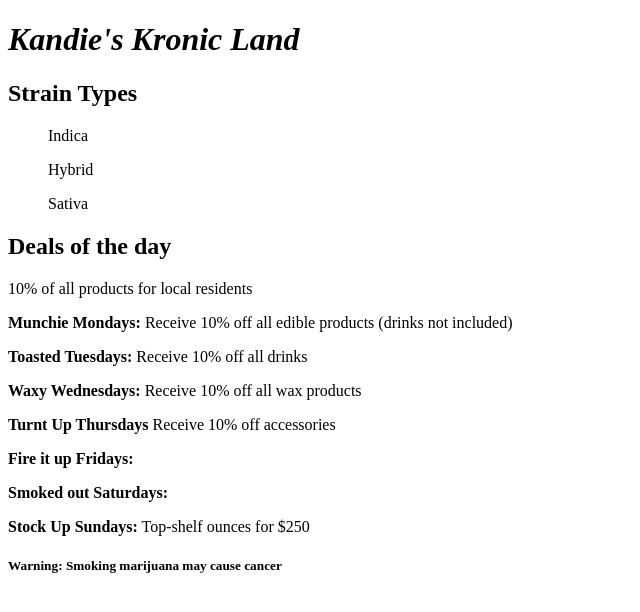
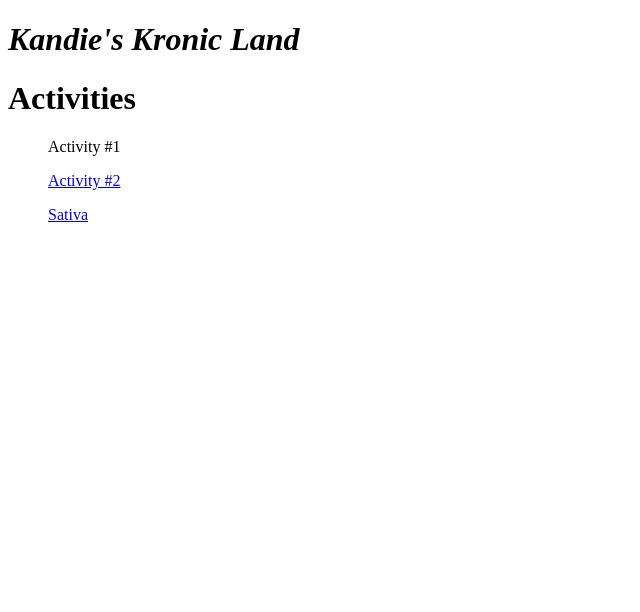
Before and after one commit to itdev160-sp2020/kandie-smith, a plain HTML site: page index.html in a window 1280 px wide. Shown: the whole page, without its empty margins (0-640 px from the left). Drawn offline with Linux system fonts and the light colour scheme.

Commit message:
Update index.html

```diff
--- a/index.html
+++ b/index.html
@@ -3,24 +3,14 @@
   <head>
     <h1><i>Kandie's Kronic Land</i></h1>
     <meta charset="utf-8">
-    <title>Kandie's Land</title>
+    <title>Kandie's Kronic Land</title>
   </head>
-  <h2>Strain Types</h2>
-  <div id="Strain Types">
-    <ul>Indica</ul>
-    <ul>Hybrid</ul>
+  <body>
+    <h1>Activities</h1>
+    <div id="Strain Types">
+    <ul>Activity #1</ul>
+      <ul><a href= "/JavaScript/JavaScript_Course/Activity-2/index.html"</a>Activity #2</ul>
     <ul>Sativa</ul>
   </div>
-  <body>
-    <h2>Deals of the day</h2>
-      <p>10% of all products for local residents</p>
-      <p><b>Munchie Mondays:</b> Receive 10% off all edible products (drinks not included)</p>
-      <p><b>Toasted Tuesdays:</b> Receive 10% off all drinks</p>
-      <p><b>Waxy Wednesdays:</b> Receive 10% off all wax products</p>
-      <p><b>Turnt Up Thursdays</b> Receive 10% off accessories </P>
-      <p><b>Fire it up Fridays:</b></p>
-      <p><b>Smoked out Saturdays:</b></p>
-      <p><b>Stock Up Sundays:</b> Top-shelf ounces for $250</p>
-    <h5>Warning: <strong>Smoking marijuana may cause cancer</strong></h5>
   </body>
 </html>
```
